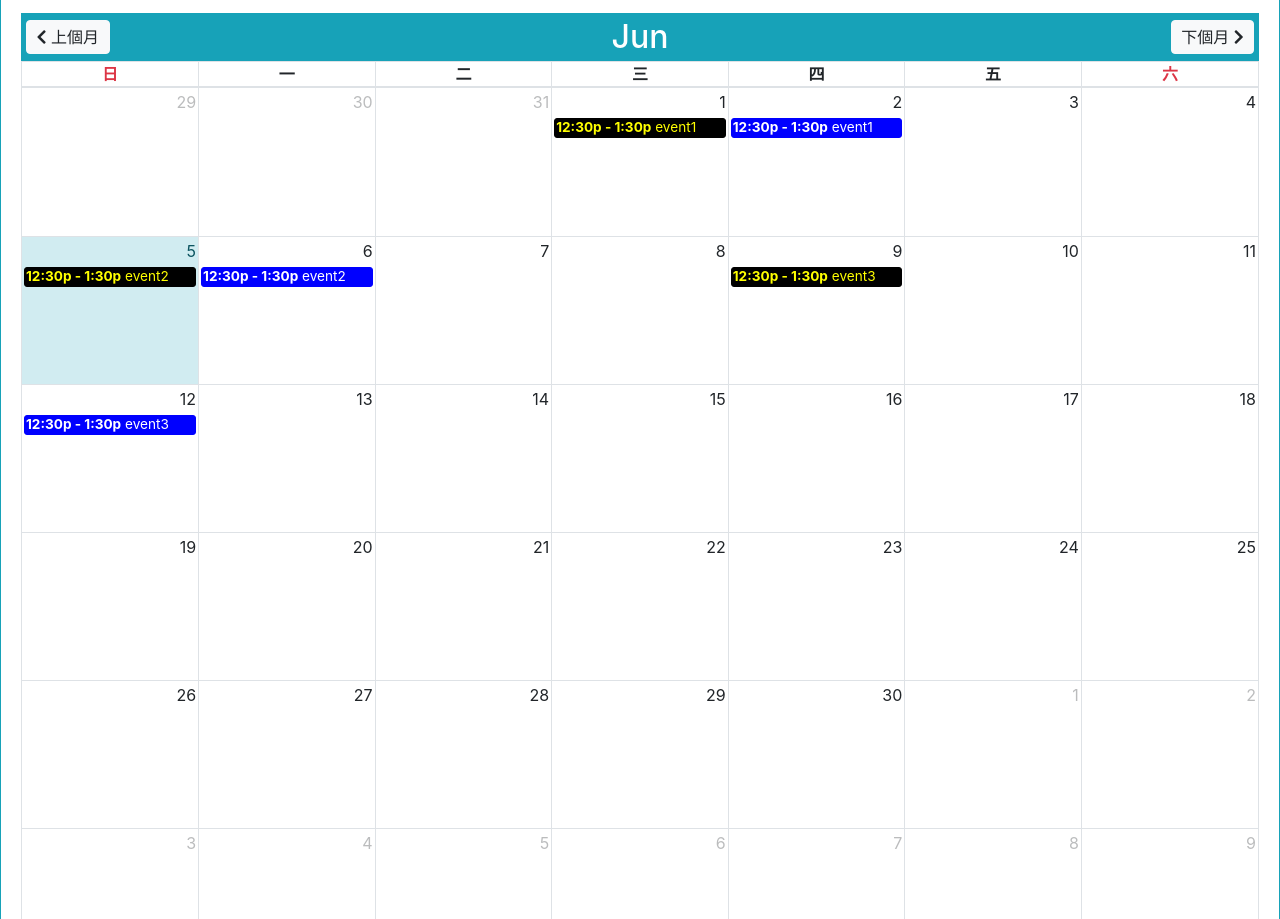
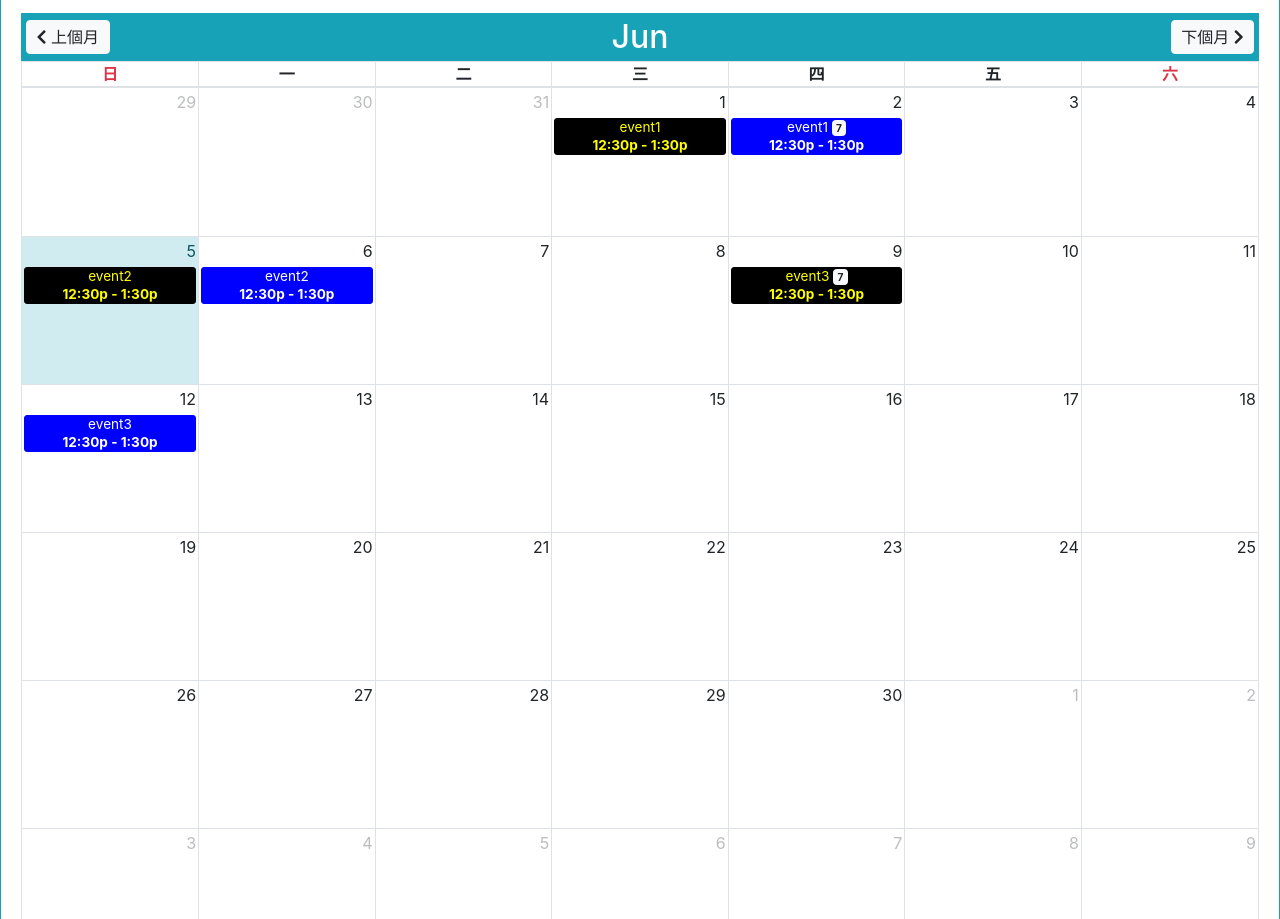
Before and after one commit to littlehorseboy/fullcalendar-practice, a plain HTML site: page index.html in a window 1280 px wide. Shown: the part 949-1868 px from the top of the page. Drawn offline with nearby package versions, Linux system fonts and the light colour scheme.

Commit message:
feat: eventRender() => title.html(title.text());
eventRenderWait: 300, // debounce

event title style 調整

```diff
--- a/index.html
+++ b/index.html
@@ -41,6 +41,23 @@
 
     #calendar > div.fc-view-container > div > table > thead > tr > td > div > table > thead > tr > th.fc-day-header.fc-sat {
       color: #dc3545
+    }
+
+    #calendar > div.fc-view-container div.fc-content-skeleton div.fc-content {
+      display: flex;
+      flex-direction: column;
+      align-items: center;
+    }
+
+    #calendar > div.fc-view-container div.fc-content-skeleton div.fc-content > .fc-time {
+      display: block;
+      order: 1;
+    }
+
+    #calendar > div.fc-view-container div.fc-content-skeleton div.fc-content > .fc-title {
+      display: block;
+      order: 0;
+      text-align: center;
     }
   </style>
 </head>
--- a/index.js
+++ b/index.js
@@ -13,6 +13,33 @@ $(function () {
       right: 'next',
     },
     dayNamesShort: ["日", "一", "二", "三", "四", "五", "六"],
+    displayEventTime: true,
+    displayEventEnd: true,
+    viewRender: function (view, element) {
+      // 換月份讀取資料更換 eventSources
+      $('#calendar').fullCalendar('addEventSource', {
+        editable: true,
+        color: 'blue',
+        textColor: 'white',
+        events: [
+          {
+            title: '<span>event1</span><span class="ml-1 badge badge-light">7</span>',
+            start: '2022-06-02T12:30:00',
+            end: '2022-06-02T13:30:00',
+          },
+          {
+            title: 'event2',
+            start: '2022-06-06T12:30:00',
+            end: '2022-06-06T13:30:00'
+          },
+          {
+            title: 'event3',
+            start: '2022-06-12T12:30:00',
+            end: '2022-06-12T13:30:00',
+          }
+        ],
+      });
+    },
     eventSources: [
       {
         editable: true,
@@ -30,15 +57,13 @@ $(function () {
             end: '2022-06-05T13:30:00'
           },
           {
-            title: 'event3',
+            title: '<span>event3</span><span class="ml-1 badge badge-light">7</span>',
             start: '2022-06-09T12:30:00',
             end: '2022-06-09T13:30:00',
           }
         ],
       },
     ],
-    displayEventTime: true,
-    displayEventEnd: true,
     eventClick: function (calEvent, jsEvent, view) {
 
       alert('Event: ' + calEvent.title);
@@ -49,32 +74,12 @@ $(function () {
       $(this).css('border-color', 'red');
 
     },
-    viewRender: function (view, element) {
-      // 換月份讀取資料改變 eventSources
-
-      $('#calendar').fullCalendar('addEventSource', {
-        editable: true,
-        color: 'blue',
-        textColor: 'white',
-        events: [
-          {
-            title: 'event1',
-            start: '2022-06-02T12:30:00',
-            end: '2022-06-02T13:30:00',
-          },
-          {
-            title: 'event2',
-            start: '2022-06-06T12:30:00',
-            end: '2022-06-06T13:30:00'
-          },
-          {
-            title: 'event3',
-            start: '2022-06-12T12:30:00',
-            end: '2022-06-12T13:30:00',
-          }
-        ],
-      });
+    eventRender: function (event, element, view) {
+      var title = element.find('.fc-title');
+      title.html(title.text());
+      console.log('111111');
     },
+    eventRenderWait: 300, // debounce
   });
 
   var calendarPrevBtn = $('#calendar > div.fc-toolbar.fc-header-toolbar > div.fc-left > button');
```
